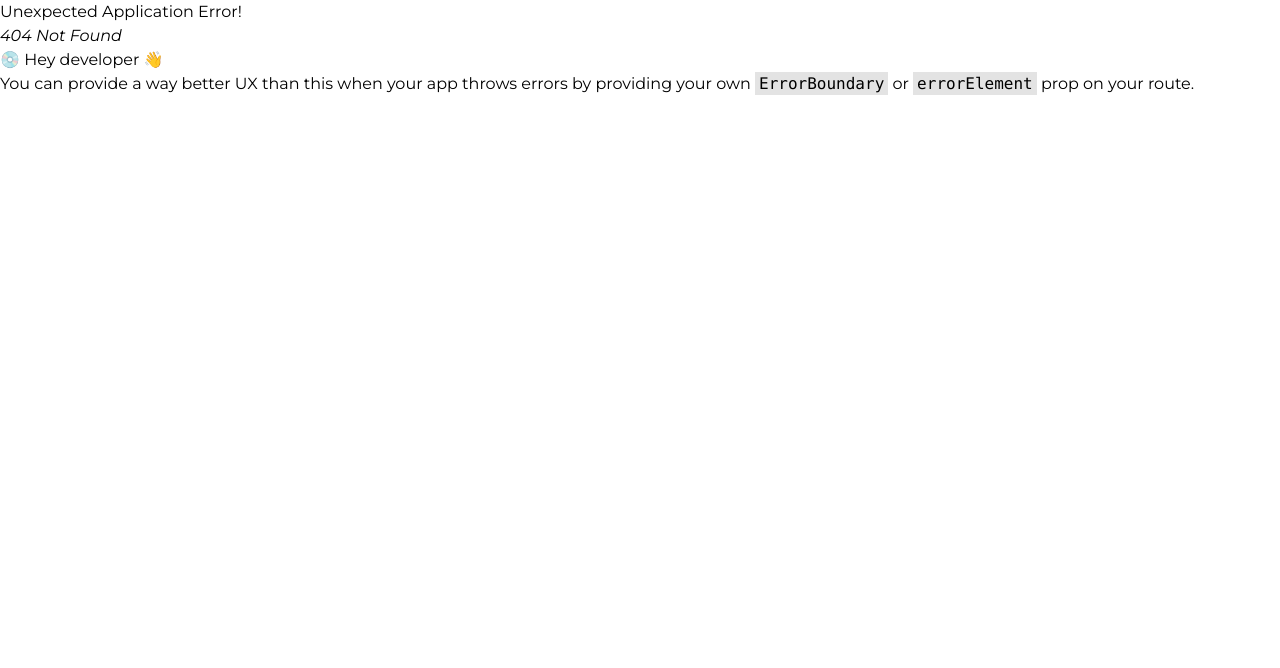
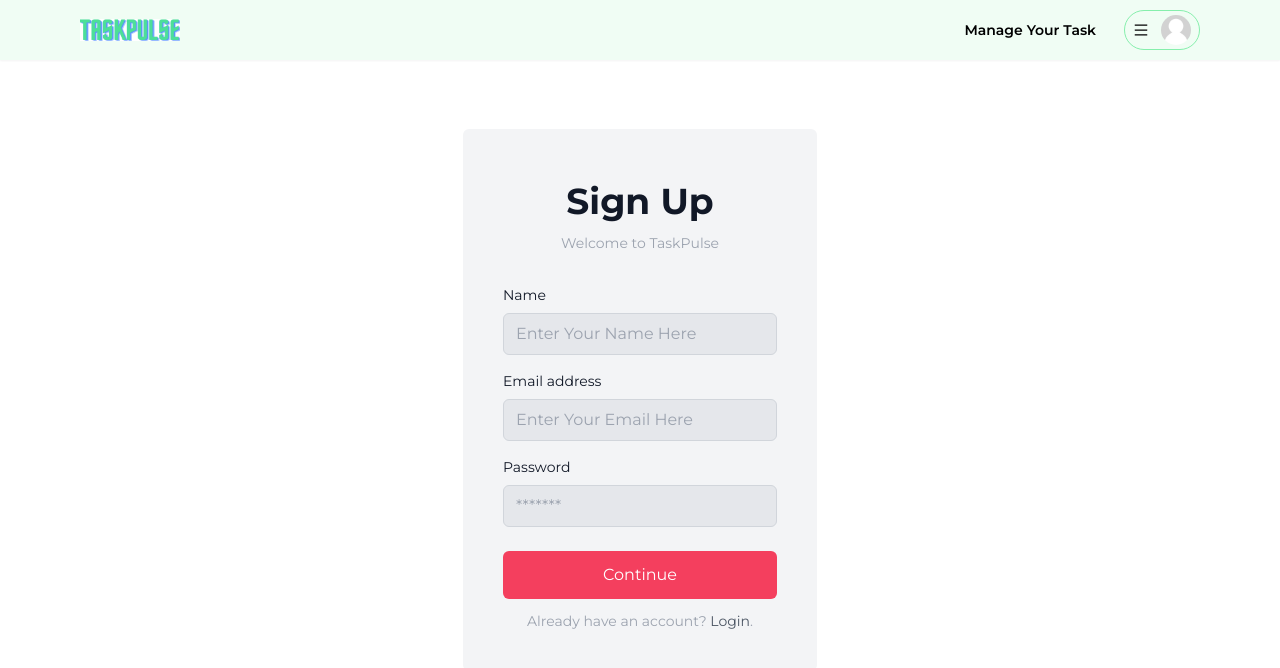
Before and after one commit to Rahim00001/TaskPulse, a React (Vite) app: page /signup in a window 1280 px wide. Before the commit this address had no page. Shown: the top 668 px of the page. Built offline with nearby package versions, Linux system fonts and the light colour scheme.

Commit message:
signup page created

```diff
--- a/src/components/Shared/Navbar/MenuDropdown.jsx
+++ b/src/components/Shared/Navbar/MenuDropdown.jsx
@@ -35,24 +35,24 @@ const MenuDropdown = () => {
                 </div>
             </div>
             {isOpen && (
-                <div className='absolute rounded-xl shadow-md w-[40vw] md:w-[10vw] bg-white overflow-hidden right-0 top-12 text-sm'>
+                <div className='absolute rounded-xl shadow-md w-[40vw] md:w-[10vw] bg-green-100 overflow-hidden right-0 top-12 text-sm'>
                     <div className='flex flex-col cursor-pointer'>
                         <Link
                             to='/'
-                            className='block md:hidden px-4 py-3 hover:bg-neutral-100 transition font-semibold'
+                            className='block md:hidden px-4 py-3 hover:bg-green-200 transition font-semibold'
                         >
                             Home
                         </Link>
 
                         <Link
                             to='/login'
-                            className='px-4 py-3 hover:bg-neutral-100 transition font-semibold'
+                            className='px-4 py-3 hover:bg-green-200 transition font-semibold'
                         >
                             Login
                         </Link>
                         <Link
                             to='/signup'
-                            className='px-4 py-3 hover:bg-neutral-100 transition font-semibold'
+                            className='px-4 py-3 hover:bg-green-200 transition font-semibold'
                         >
                             Sign Up
                         </Link>
--- /dev/null
+++ b/src/components/SignUp.jsx
@@ -0,0 +1,59 @@
+import { Link } from 'react-router-dom'
+
+const SignUp = () => {
+    return (
+        <div className='flex justify-center items-center min-h-screen'>
+            <div className='flex flex-col max-w-md p-6 rounded-md sm:p-10 bg-gray-100 text-gray-900'>
+                <div className='mb-8 text-center'>
+                    <h1 className='my-3 text-4xl font-bold'>Sign Up</h1>
+                    <p className='text-sm text-gray-400'>Welcome to TaskPulse</p>
+                </div>
+                <form className='space-y-6 ng-untouched ng-pristine ng-valid'>
+                    <div className='space-y-4'>
+                        <div>
+                            <label htmlFor='email' className='block mb-2 text-sm'>
+                                Name
+                            </label>
+                            <input type='text' name='name' id='name' placeholder='Enter Your Name Here'
+                                className='w-full px-3 py-2 border rounded-md border-gray-300 focus:outline-rose-500 bg-gray-200 text-gray-900'
+                            />
+                        </div>
+                        <div>
+                            <label htmlFor='email' className='block mb-2 text-sm'>
+                                Email address
+                            </label>
+                            <input type='email' name='email' id='email' required placeholder='Enter Your Email Here'
+                                className='w-full px-3 py-2 border rounded-md border-gray-300 focus:outline-rose-500 bg-gray-200 text-gray-900'
+                            />
+                        </div>
+                        <div>
+                            <div className='flex justify-between'>
+                                <label htmlFor='password' className='text-sm mb-2'>
+                                    Password
+                                </label>
+                            </div>
+                            <input type='password' name='password' autoComplete='new-password' id='password' required placeholder='*******'
+                                className='w-full px-3 py-2 border rounded-md border-gray-300 focus:outline-rose-500 bg-gray-200 text-gray-900'
+                            />
+                        </div>
+                    </div>
+
+                    <div>
+                        <button type='submit' className='bg-rose-500 w-full rounded-md py-3 mb-3 text-white'>
+                            Continue
+                        </button>
+                    </div>
+                </form>
+                <p className='px-6 text-sm text-center text-gray-400'>
+                    Already have an account?{' '}
+                    <Link to='/login' className='hover:underline hover:text-rose-500 text-gray-600'>
+                        Login
+                    </Link>
+                    .
+                </p>
+            </div>
+        </div>
+    )
+}
+
+export default SignUp
--- a/src/main.jsx
+++ b/src/main.jsx
@@ -9,6 +9,7 @@ import {
   RouterProvider,
 } from "react-router-dom";
 import Home from './components/Home';
+import SignUp from './components/SignUp';
 
 const router = createBrowserRouter([
   {
@@ -18,6 +19,10 @@ const router = createBrowserRouter([
       {
         path: '/',
         element: <Home></Home>
+      },
+      {
+        path: '/signup',
+        element: <SignUp></SignUp>
       }
     ]
   },
```
